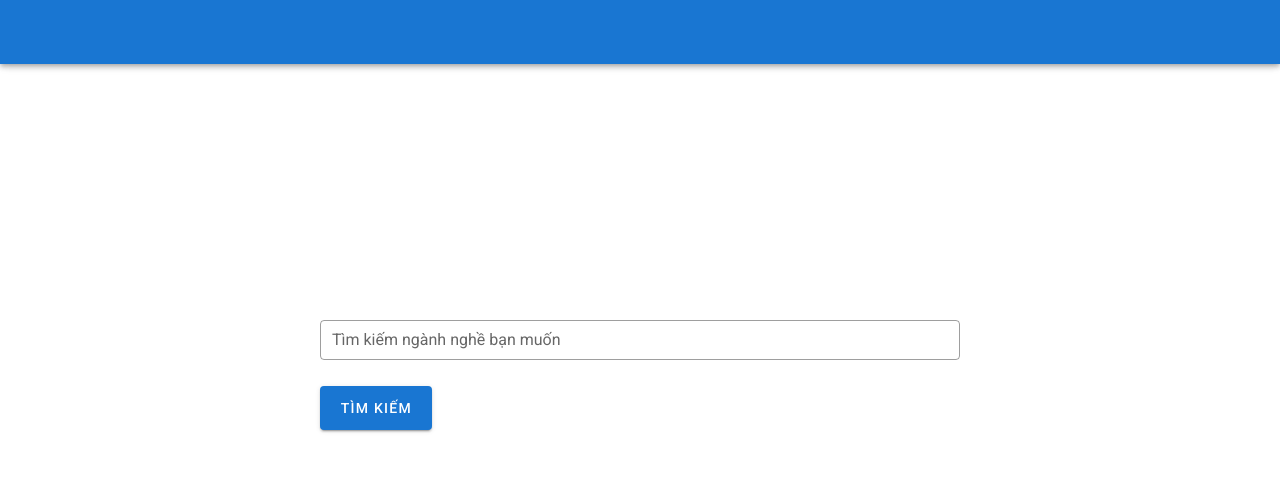
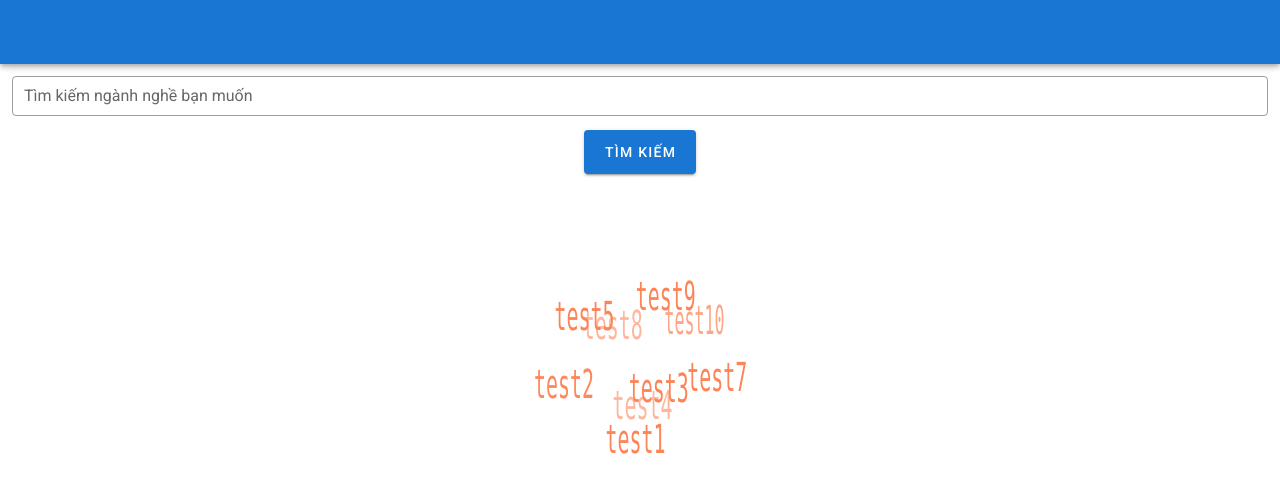
Before and after one commit to hungnguyen2510/school-loopup-frontend, a Vue app: page / in a window 1280 px wide. Shown: the top 492 px of the page. Built offline with nearby package versions, Linux system fonts and the light colour scheme; what vue-cookies would draw is missing.

Commit message:
edit search.....

```diff
--- a/src/components/CompSearch.vue
+++ b/src/components/CompSearch.vue
@@ -1,24 +1,75 @@
 <template>
-  <div class="main">
-    <v-flex justify-center>
-      <v-text-field label="Tìm kiếm ngành nghề bạn muốn" outlined dense></v-text-field>
-      <v-btn large color="primary">Tìm kiếm</v-btn>
-    </v-flex>
-  </div>
+  <v-container fluid>
+    <v-row>
+      <v-col cols="12">
+        <v-text-field
+          v-model="txtSearch"
+          label="Tìm kiếm ngành nghề bạn muốn"
+          outlined
+          dense
+        ></v-text-field>
+        <v-row justify="center">
+          <v-btn v-on:click="Search" large color="primary">Tìm kiếm</v-btn>
+        </v-row>
+      </v-col>
+      <v-col cols="12">
+        <v-row justify="center">
+          <tags-ball
+            v-on:changeTxtSearch="handleSearch"
+            :width="800"
+            :height="400"
+            :tags="tags"
+          />
+        </v-row>
+      </v-col>
+    </v-row>
+  </v-container>
 </template>
 
 <script>
+import TagsBall from "./TagsBall";
+
 export default {
   name: "comp-search",
   data() {
-    return {};
-  }
+    return {
+      tags: [
+        "test1",
+        "test2",
+        "test3",
+        "test4",
+        "test5",
+        "test7",
+        "test8",
+        "test9",
+        "test10",
+      ],
+      txtSearch: "",
+    };
+  },
+  components: { "tags-ball": TagsBall },
+  methods: {
+    handleSearch(data) {
+      this.txtSearch = data;
+      // console.log("changeTxtSearch", this.txtSearch);
+    },
+    Search() {
+      console.log(this.txtSearch);
+    },
+  },
 };
 </script>
 
 <style>
+.tabClou {
+  width: 100%;
+  padding-left: 25%;
+  padding-right: 25%;
+  position: absolute;
+}
 .main {
-  margin: 20% 0px;
+  padding: 15% 0 0;
+  position: relative;
   padding-left: 25%;
   padding-right: 25%;
   /* display: flex; */
--- a/src/components/TagsBall.vue
+++ b/src/components/TagsBall.vue
@@ -7,7 +7,7 @@
 <style scoped>
 #tags_ball {
   border-radius: 20px;
-  border: 2px solid #66ccff;
+  /* border: 2px solid #66ccff; */
 }
 </style>
 
@@ -27,10 +27,12 @@ export default {
   },
   data() {
     return {
+      selectItem: "",
       animation: new Animation(),
     };
   },
   props: {
+    // handleSearch: Function,
     stop: {
       type: Boolean,
       default: false,
@@ -48,7 +50,7 @@ export default {
     },
     radius: {
       type: Number,
-      default: 100,
+      default: 80,
     },
     fontMax: {
       type: Number,
@@ -56,7 +58,7 @@ export default {
     },
     font: {
       type: String,
-      default: "24px monaco",
+      default: "40px monaco",
     },
     color: {
       tupe: String,
@@ -187,7 +189,7 @@ export default {
         }
       }
 
-      let init = function() {
+      let init = () => {
         for (let i = 0; i < points.length; i++) {
           let t = ctx.measureText(tags[i]);
           labels.push(
@@ -201,7 +203,7 @@ export default {
             )
           );
         }
-        canvas.addEventListener("click", function(event) {
+        canvas.addEventListener("click", (event) => {
           let x = event.layerX - hx;
           let y = event.layerY - hy;
 
@@ -209,8 +211,13 @@ export default {
           angleX = -y * 0.0001;
 
           labels.forEach((element) => {
-            if (Math.abs(element.x - x) < 10 && Math.abs(element.y - y) < 10) {
-              console.log(element.str);
+            if (
+              Math.abs(element.x - x) <= 10 &&
+              Math.abs(element.y - y) <= 10
+            ) {
+              this.$emit("changeTxtSearch", element.str);
+              // this.handleSearch(element.str);
+              // console.log(this.selectItem);
             }
           });
         });
```
